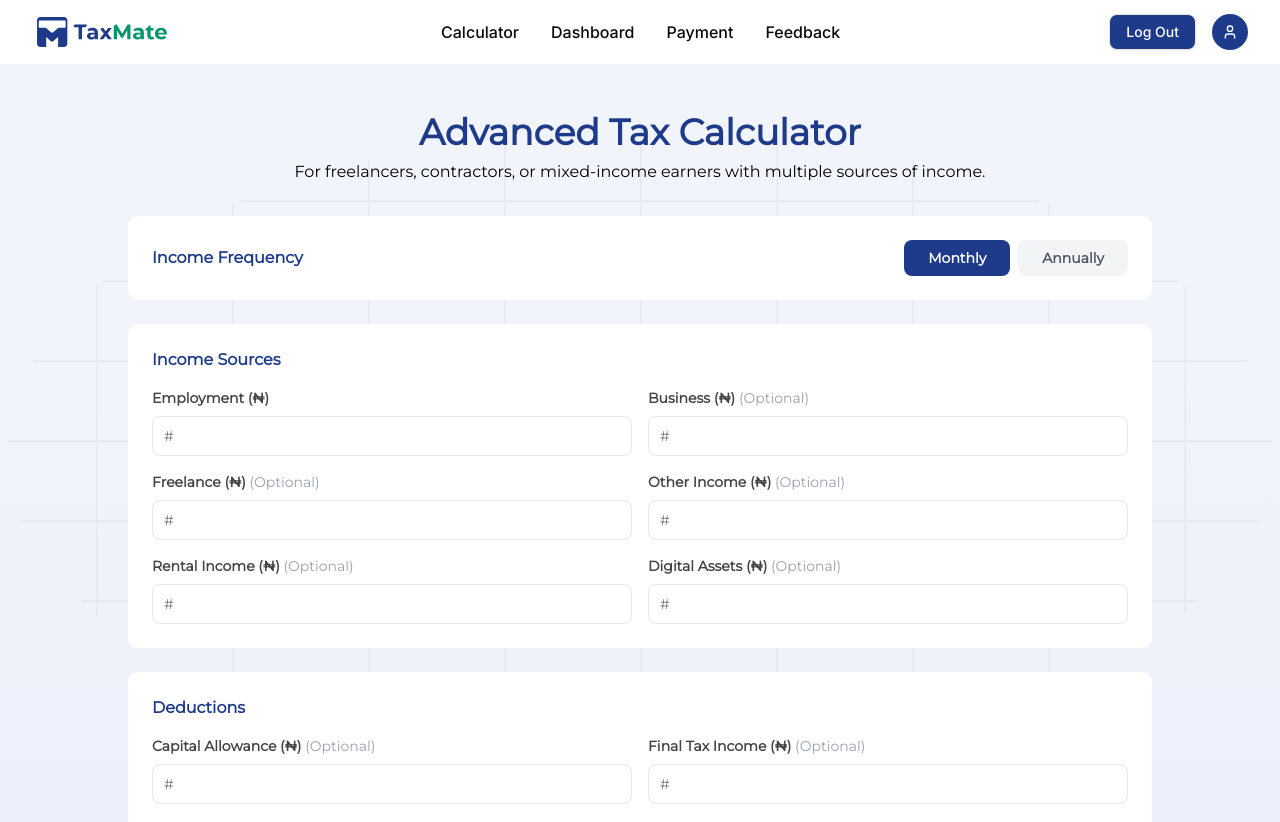
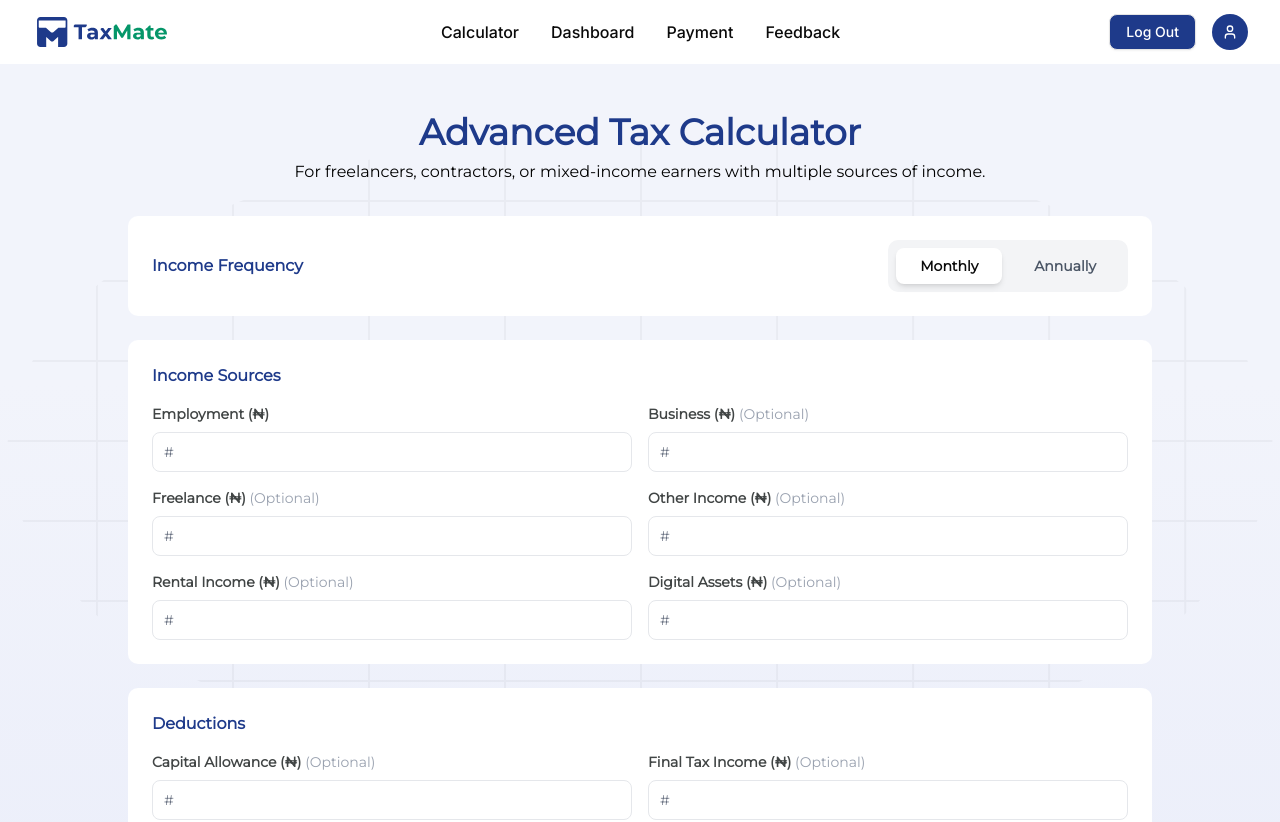
Before and after one commit to TaxMate-2025/Core-Frontend, a Next.js app: page /advanced-tax-calculator in a window 1280 px wide. Shown: the top 822 px of the page. Built offline with nearby package versions, Linux system fonts and the light colour scheme.

Commit message:
changed the ui for the monthly and annually button

```diff
--- a/app/(calculators)/advanced-tax-calculator/page.tsx
+++ b/app/(calculators)/advanced-tax-calculator/page.tsx
@@ -25,21 +25,21 @@ export default function AdvancedTaxCalculator() {
                         <h2 className="text-base font-semibold text-[#1E3A8A]">
                             Income Frequency
                         </h2>
-                        <div className="flex gap-2">
+                        <div className="flex bg-gray-100 rounded-lg p-2 gap-2">
                             <button
                                 onClick={() => setFrequency("monthly")}
-                                className={`px-6 py-2 rounded-md text-sm font-semibold trans[#414545]lors ${frequency === "monthly"
-                                    ? "bg-[#1E3A8A] text-white"
-                                    : "bg-gray-100 text-gray-600 hover:bg-gray-200"
+                                className={`px-6 py-2 rounded-md text-sm font-semibold cursor-pointer trans[#414545]lors ${frequency === "monthly"
+                                    ? "bg-white shadow-md"
+                                    : "text-gray-600 hover:bg-gray-200"
                                     }`}
                             >
                                 Monthly
                             </button>
                             <button
                                 onClick={() => setFrequency("annually")}
-                                className={`px-6 py-2 rounded-md text-sm font-semibold trans[#414545]lors ${frequency === "annually"
-                                    ? "bg-[#1E3A8A] text-white"
-                                    : "bg-gray-100 text-gray-600 hover:bg-gray-200"
+                                className={`px-6 py-2 rounded-md text-sm font-semibold cursor-pointer trans[#414545]lors ${frequency === "annually"
+                                    ? "bg-white shadow-md"
+                                    : "text-gray-600 hover:bg-gray-200"
                                     }`}
                             >
                                 Annually
```
